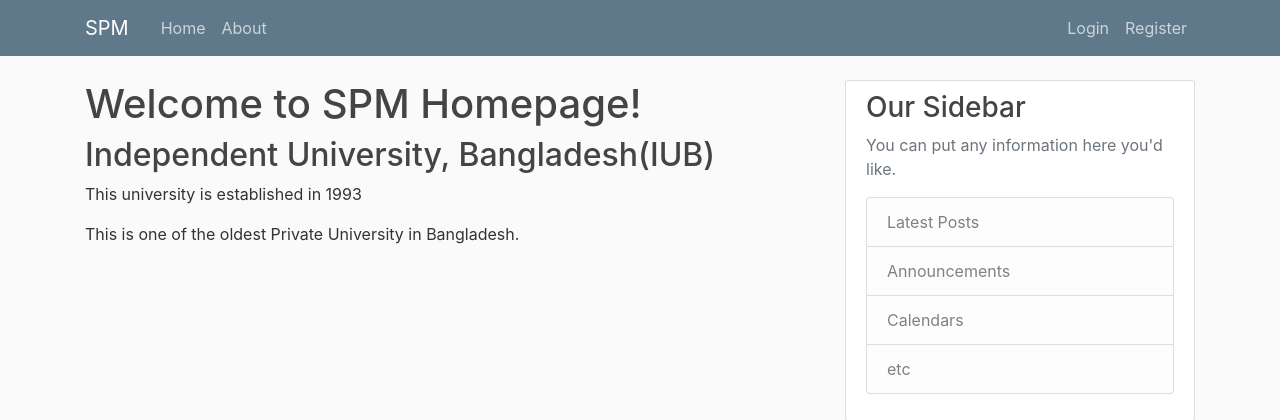
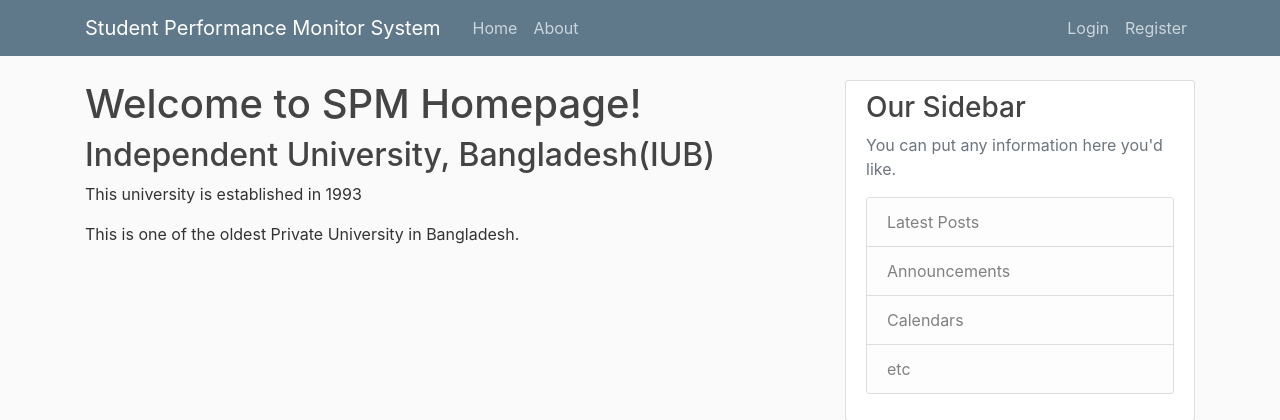
Before and after one commit to taareek/CSE_303_SEC_02_GROUP_07, a Django app: page / in a window 1280 px wide. Shown: the top 420 px of the page. Run offline with Django 3.2, Linux system fonts and the light colour scheme; some libraries are stand-ins or nearby versions.

Commit message:
Update base.html

```diff
--- a/spm/templates/spm/base.html
+++ b/spm/templates/spm/base.html
@@ -15,14 +15,14 @@
     {% if title %}
         <title>SPM - {{ title }}</title>
     {% else %}
-        <title>SPM</title>
+        <title>Student Performance Monitor System</title>
     {% endif %}
 </head>
 <body>
     <header class="site-header">
         <nav class="navbar navbar-expand-md navbar-dark bg-steel fixed-top">
           <div class="container">
-            <a class="navbar-brand mr-4" href="{% url 'spm-home' %}">SPM</a>
+            <a class="navbar-brand mr-4" href="{% url 'spm-home' %}">Student Performance Monitor System</a>
             <button class="navbar-toggler" type="button" data-toggle="collapse" data-target="#navbarToggle" aria-controls="navbarToggle" aria-expanded="false" aria-label="Toggle navigation">
             <span class="navbar-toggler-icon"></span>
             </button>
```
